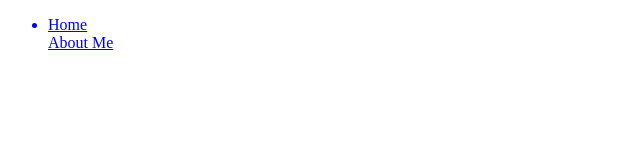
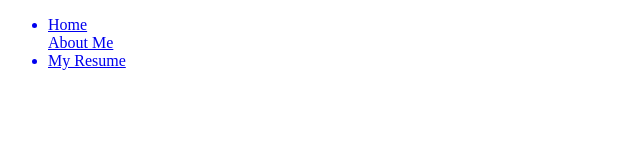
Before and after one commit to CCPS383145/CCPS383145.github.io, a plain HTML site: page index.html in a window 1280 px wide. Shown: the whole page, without its empty margins (0-640 px from the left). Drawn offline with Linux system fonts and the light colour scheme.

Commit message:
Update index.html

```diff
--- a/index.html
+++ b/index.html
@@ -9,6 +9,7 @@
     <ul>
       <a href="./index.html"><li>Home</li></a>
       <a href="./aboutme.html"<li>About Me</li></a>
+      <a href="./OnlineResume.pdf" target="_blank"><li>My Resume</li></a
     </ul>
   </nav>
 </header>
```
